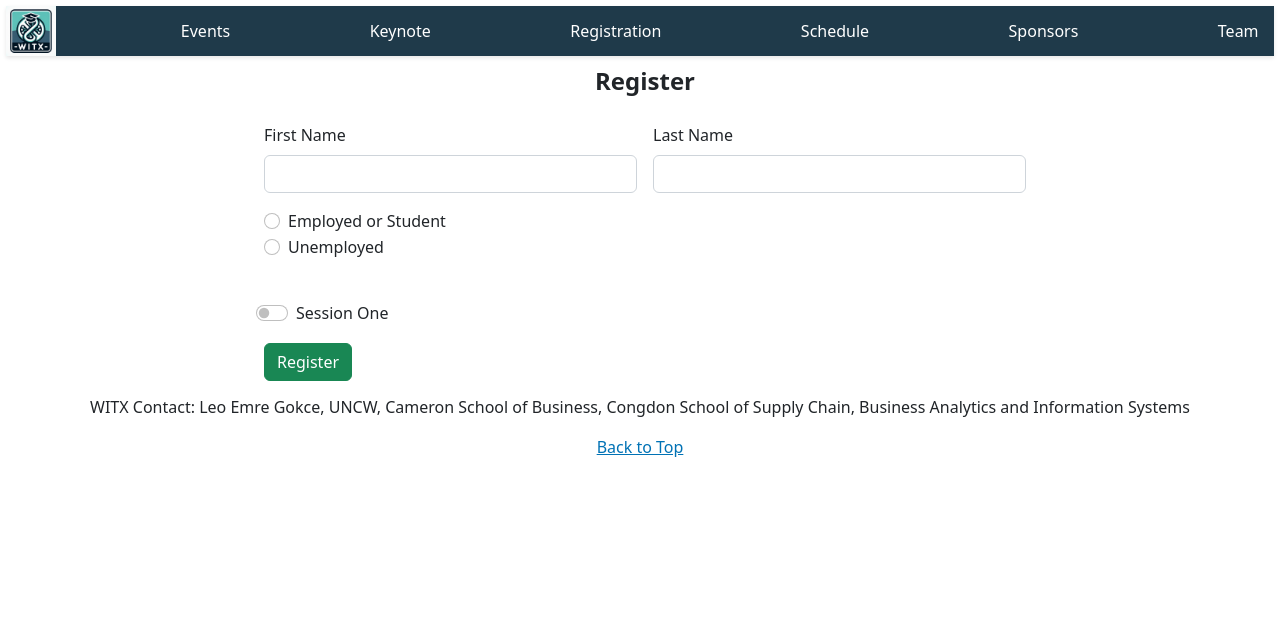
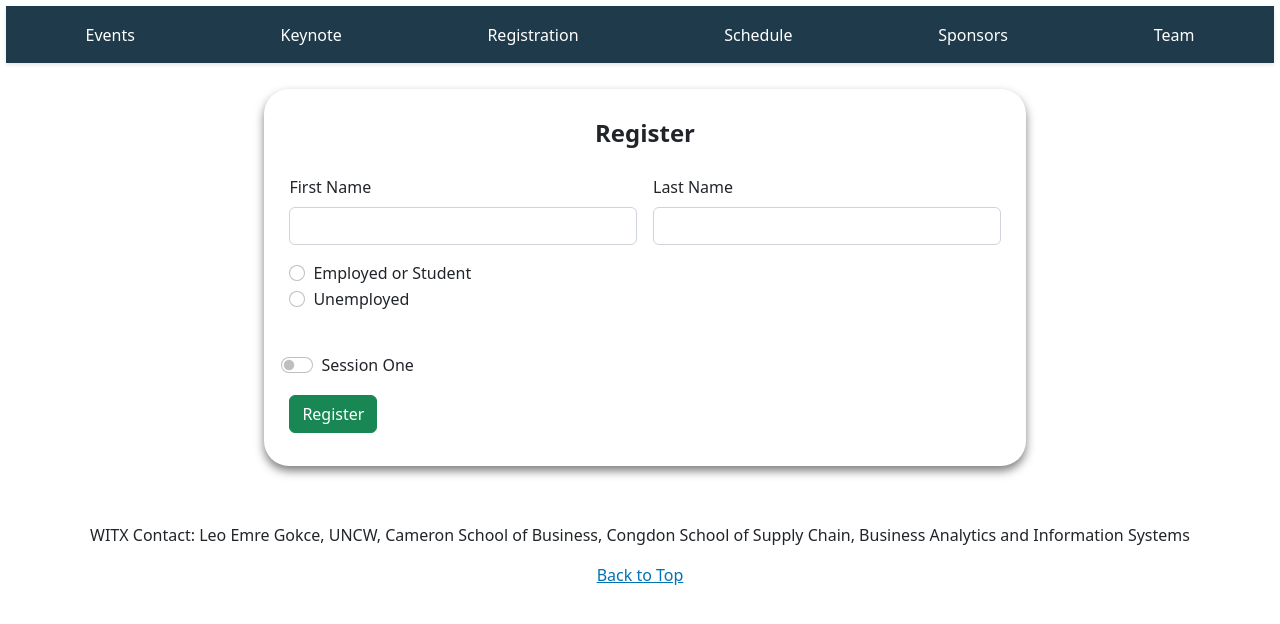
Before and after one commit to bbarclay28/328Project, an Angular app: page /registration in a window 1280 px wide. Shown: the top 624 px of the page. Built offline with nearby package versions, Linux system fonts and the light colour scheme.

Commit message:
add css styling to registration page

```diff
--- a/src/app/app.component.html
+++ b/src/app/app.component.html
@@ -1,7 +1,9 @@
 <!-- Header -->
 <app-header></app-header>
+
 <router-outlet>
+<!--Place where content is filled-->
+</router-outlet>
 
-</router-outlet>
 <!-- Footer -->
 <app-footer></app-footer>
--- a/src/app/core/layout/header/header.component.html
+++ b/src/app/core/layout/header/header.component.html
@@ -1,7 +1,6 @@
     <!-- Header Section -->
     <header>
       <nav>
-          <img class="logo" src="../assets/img/witx-logo.png" alt="WITX Logo">
           <a href="#events">Events</a>
           <a href="#keynote">Keynote</a>
           <a href="/registration">Registration</a>
--- a/src/app/registration/registration.component.html
+++ b/src/app/registration/registration.component.html
@@ -18,8 +18,9 @@
       <legend class="title">Register</legend>
     </div>
 
+
+<div class="formlayout">
     <!--First Name Input-->
-<div class="formlayout">
     <form class="row g-3">
       <div class="col-md-6">
         <label for="firstName" class="form-label">First Name</label>
--- a/src/app/registration/registration.component.less
+++ b/src/app/registration/registration.component.less
@@ -1,9 +1,20 @@
 fieldset{
     padding-left: 10px;
+    padding-bottom: 50px;
+    padding-top: 20px;
 }
+
 .formlayout{
     margin-left: 20%;
     margin-right: 20%;
+    padding: 2%;
+    border-radius:25px;
+    background-color: white;
+    box-shadow: 0px 5px 10px 0px rgba(0, 0, 0, 0.5);
+}
+
+legend{
+    padding-top: 2%;
 }
 
 .title{
--- a/src/app/registration/registration.component.ts
+++ b/src/app/registration/registration.component.ts
@@ -16,14 +16,20 @@ status: string = '';
 fullTime: boolean = false;
 partTime: boolean = false;
 student: boolean = false;
-sessionOne: boolean = false;
+sessionOneSelected: boolean = false;
+selectedTimeSlot: boolean = true;
 timeSlot1: boolean = false;
 timeSlot2: boolean = false;
 timeSlot3: boolean = false;
-//test: string = "";
+test: string = "";
 
 //Method that outputs a string with stored variables when register button is clicked. Used for Testing
   onClickRegister(){
     this.fullName = "Your full name is " + this.firstName + " " + this.lastName
+
+    if(this.fullTime == true){
+        this.test = "You are Full-Time";
+    }
   }
+
 }
--- a/src/styles.less
+++ b/src/styles.less
@@ -14,15 +14,16 @@ body {
 nav {
   background-color: #1F3A4A; /* Using the dark blue as the background */
   display: flex;
-  justify-content: space-between; /* Distributes items evenly */
+  justify-content:space-around; /* Distributes items evenly */
   flex-wrap: nowrap; /* Prevents items from wrapping to the next line */
   flex-direction: row;
   align-items: center; /* This will center the items horizontally */
+  padding:0.5%;
 }
 
 nav img.logo {
   height: 50px; /* Adjust to match the navbar items */
-  margin: 0; /* Remove any extra spacing */
+  margin-left: 0; /* Remove any extra spacing */
   vertical-align: middle; /* Keep this to align the logo vertically */
   background-color: #0a5785; /* Darker shade of blue estimation from the logo */
   color: #fff; /* White text for better contrast */
```
